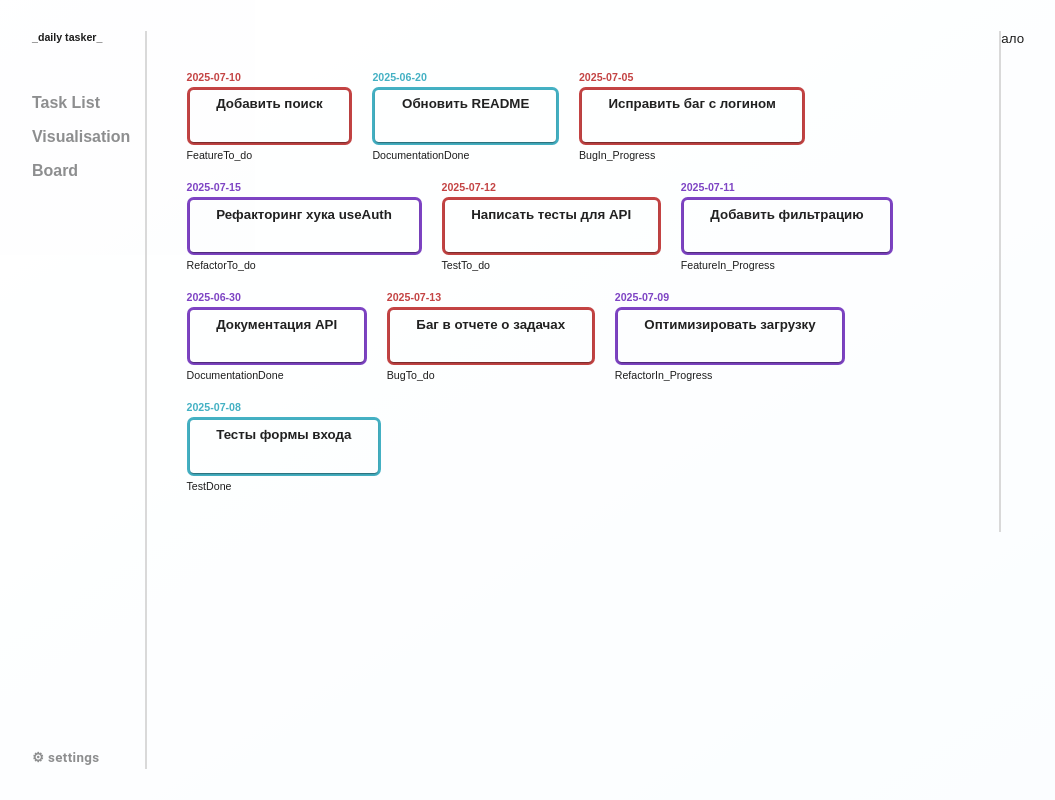
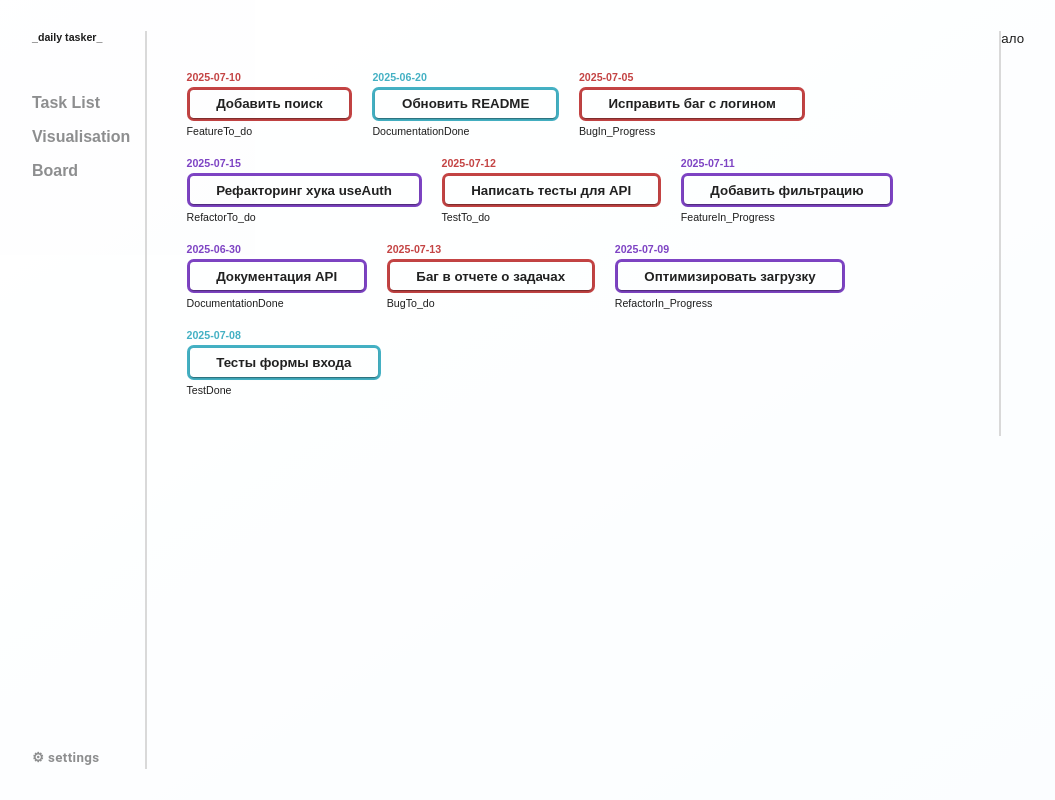
Before and after one commit to ZaplatiteZaSitePJ/t1-tasker, a React (Vite) app: page / in a window 1280 px wide. Shown: the whole page, without its empty margins (0-1055 px from the left). Built offline with nearby package versions, Linux system fonts and the light colour scheme.

Commit message:
fixed spacing in Card

```diff
--- a/src/components/ui/cards/CardInfo.module.scss
+++ b/src/components/ui/cards/CardInfo.module.scss
@@ -15,6 +15,7 @@
 	width: 100%;
 	display: flex;
 	flex-direction: column;
+	justify-content: space-between;
 	gap: 0.5rem;
 }
 
@@ -27,8 +28,10 @@
 .cardContent {
 	&:hover {
 		.hovered {
+			display: flex;
+			flex-direction: column;
 			position: relative;
-			height: 6rem;
+			height: 7rem;
 			transform: scaleY(1);
 			padding: 0 0 0.75rem;
 			transform-origin: top;
--- a/src/components/ui/cards/CardInfo.tsx
+++ b/src/components/ui/cards/CardInfo.tsx
@@ -25,7 +25,7 @@ const CardInfo: FC<CardInfoProps> = ({
 					flexDirection: "column",
 					width: "fit-content",
 					gap: "0.5rem",
-					padding: "0.5rem 2rem 0.5rem 2rem",
+					padding: "0.5rem 2rem 0rem 2rem !important",
 				}}
 				className={styles.cardContent}
 			>
```
